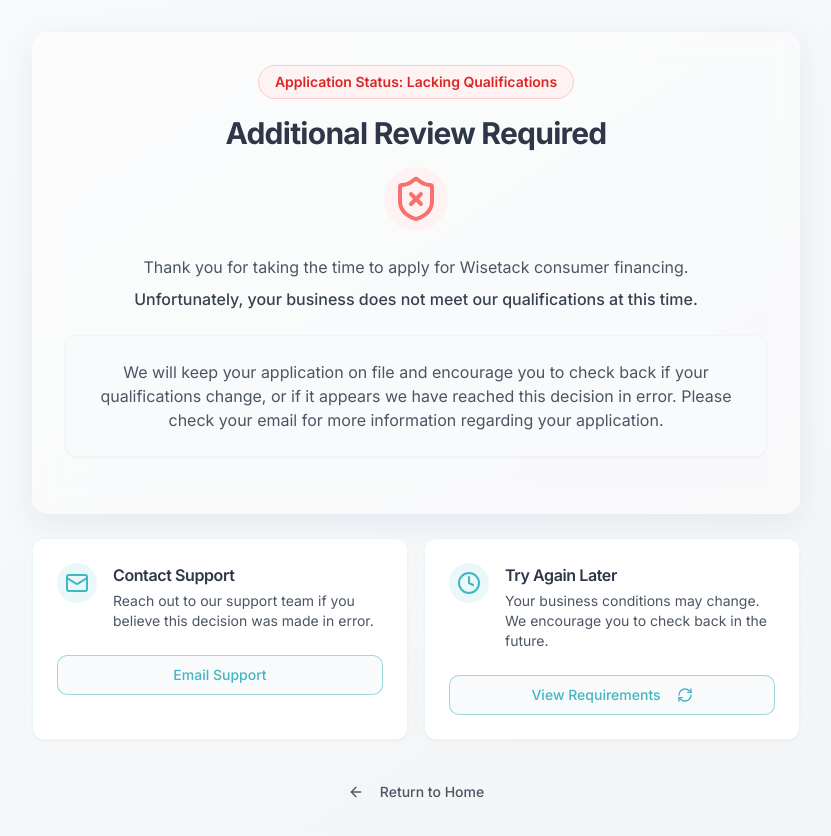
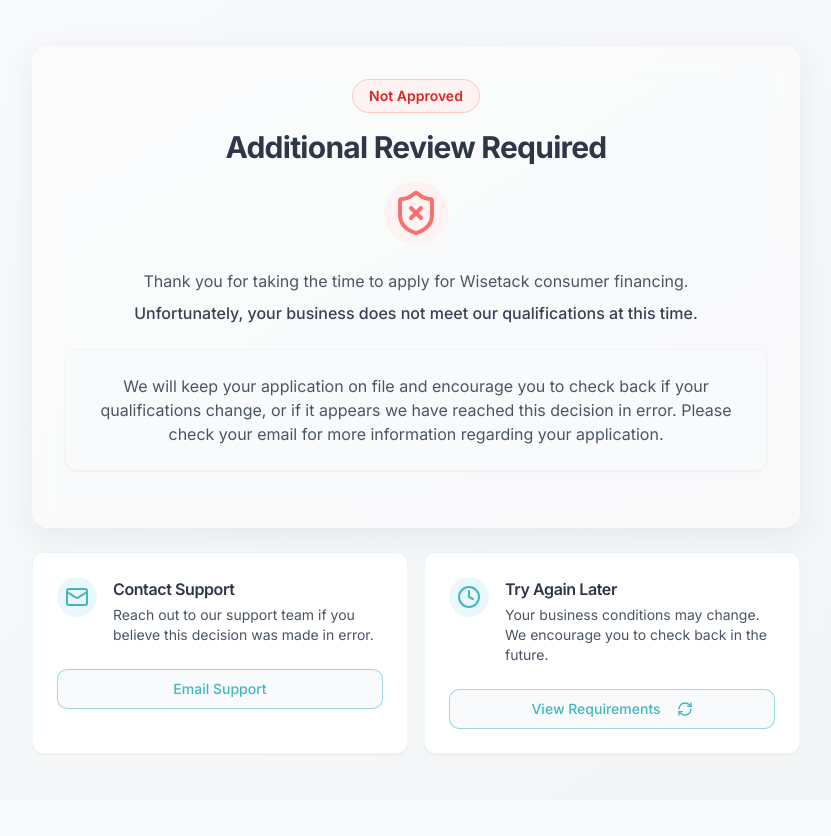
Before and after one commit to justinonsuccess/wisetack, a React (Vite) app: page /rejected in a window 1280 px wide. Shown: the top 836 px of the page, without its empty margins (224-1055 px from the left). After the commit the page ends 800 px from the top, so only its background shows below. Built offline with nearby package versions, Linux system fonts and the light colour scheme; a web font is replaced by a local one.

Commit message:
Update Rejected page content
- Change "Application Status: Lacking Qualifications" to "Not Approved".
- Remove the "Return to Home" button.

```diff
--- a/src/pages/Rejected.tsx
+++ b/src/pages/Rejected.tsx
@@ -1,3 +1,4 @@
+
 import React from 'react';
 import { Link } from 'react-router-dom';
 import { Card, CardContent, CardFooter } from "@/components/ui/card";
@@ -13,7 +14,7 @@ const Rejected = () => {
         <GlassmorphicCard className="mb-6 p-8 text-center">
           <div className="flex justify-center mb-4">
             <Badge variant="outline" className="bg-red-50 text-red-600 border-red-200 px-4 py-1.5 text-sm rounded-full">
-              Application Status: Lacking Qualifications
+              Not Approved
             </Badge>
           </div>
 
@@ -95,14 +96,6 @@ const Rejected = () => {
             </CardFooter>
           </Card>
         </div>
-
-        <div className="mt-8 text-center">
-          <Link to="/">
-            <Button variant="ghost" className="text-gray-600">
-              <ArrowLeft className="mr-2 h-4 w-4" /> Return to Home
-            </Button>
-          </Link>
-        </div>
       </div>
     </div>
   );
```
